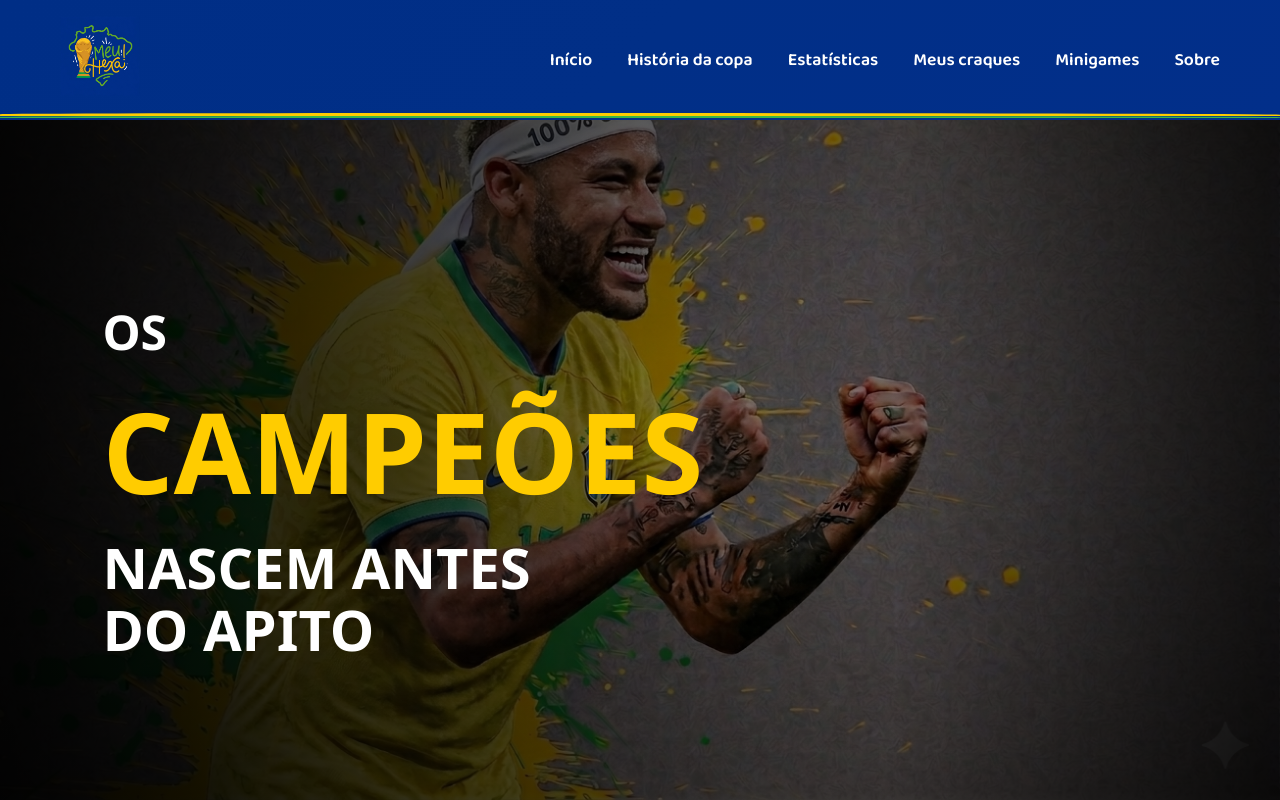
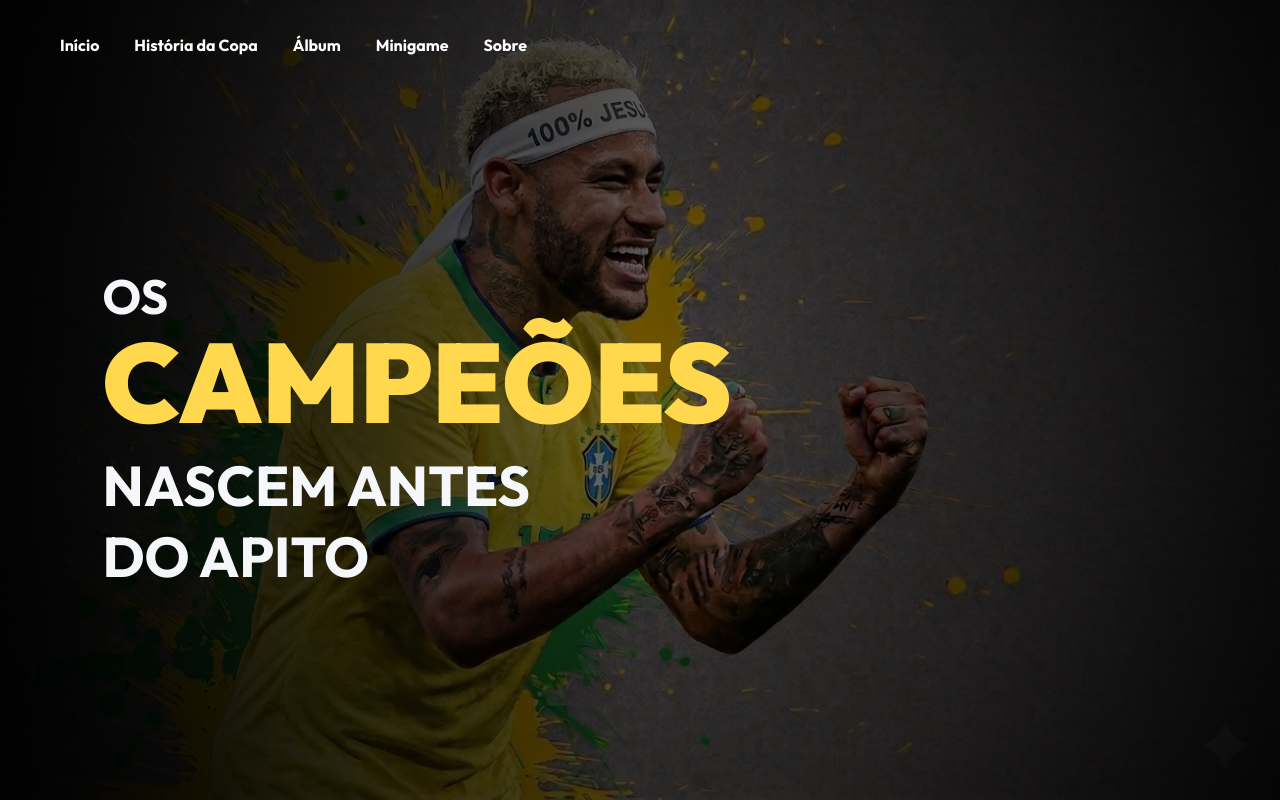
Before and after one commit to ericfabricio7/meuhexa-projeto, a Flask app: page / in a window 1280 px wide. Run offline with Flask 3, Linux system fonts and the light colour scheme.

Commit message:
feat: Base do projeto

```diff
--- a/main.py
+++ b/main.py
@@ -3,9 +3,13 @@ from flask import Flask, render_template
 app = Flask(__name__)
 
 @app.route("/")
-
-def home():
-    return render_template("index.html")
+def index():
+    return render_template(
+        "index.html"
+    )
 
 if __name__ == "__main__":
-    app.run(debug=True)
+
+    app.run(
+        debug=True
+    )
--- a/static/css/styles.css
+++ b/static/css/styles.css
@@ -1,4 +1,4 @@
-@import url('https://fonts.googleapis.com/css2?family=Baloo+2:wght@400;600;700&display=swap');
+@import url('https://fonts.googleapis.com/css2?family=Outfit:wght@400;700;900&display=swap');
 
 *{
   margin:0;
@@ -6,92 +6,72 @@
   box-sizing:border-box;
 }
 
+:root{
+  --bg:#050505;
+  --card:#10161f;
+
+  --azul:#002e86;
+  --azul2:#1952c4;
+
+  --amarelo:#ffd84d;
+  --verde:#18b558;
+
+  --text:#f5f7fa;
+  --muted:#8f98ad;
+}
+
+html{
+  scroll-behavior:smooth;
+}
+
 body{
-  background:#f5f5f5;
-  font-family: 'Baloo 2', cursive;
+  background:var(--bg);
+  color:var(--text);
+  font-family:"Outfit",sans-serif;
+  overflow-x:hidden;
 }
 
 .header{
   position:fixed;
-  z-index: 99;
+  top:0;
+  left:0;
+  z-index:999;
   width:100%;
-  height:15vh;
+  height:90px;
   display:flex;
   align-items:center;
   justify-content:space-between;
   padding:0 60px;
-  background: linear-gradient(
-    135deg,
-    #002e86 0%,
-    #012f87 50%,
-    #022f8a 100%
-  );
-  overflow:hidden;
-}
-
-.header::before{
-  content:"";
-  position:absolute;
-  bottom:4px;
-  left:0;
-  width:100%;
-  height:3px;
-  background:#ffcc00;
-  border-radius:40% 60% 0 0;
-}
-
-.header::after{
-  content:"";
-  position:absolute;
-  bottom: 1.8px;
-  left:0;
-  width:100%;
-  height:2px;
-  background:#39B54A;
-  border-radius:40% 60% 0 0;
-}
-
-.logo{
-  position:relative;
-}
-
-.logo img{
-  height: 10vh;
+  background: transparent;
 }
 
 .menu{
-  position:relative;
   display:flex;
+  align-items:center;
   gap:35px;
 }
 
 .menu a{
   color:white;
   text-decoration:none;
-
-  font-size:1.1rem;
+  font-size:1rem;
   font-weight:600;
-
+  position:relative;
   transition:.3s;
-  position:relative;
 }
 
-/* hover amarelo */
 .menu a:hover{
-  color:#ffcc00;
+  color:var(--amarelo);
 }
 
 .menu a::after{
   content:"";
   position:absolute;
-
   left:0;
   bottom:-8px;
-
   width:0%;
   height:3px;
-
-  background:#ffcc00;
+  background:var(--amarelo);
   transition:.3s;
 }
 
@@ -100,7 +80,6 @@ body{
 }
 
 .hero{
-    font-family: 'Segoe UI', Tahoma, Geneva, Verdana, sans-serif;
   position:relative;
   width:100%;
   height:100vh;
@@ -108,12 +87,11 @@ body{
   align-items:center;
   padding-left:8%;
   overflow:hidden;
-    background-image:url("../images/neymar.png");
+  background-image:url("../img/fundo-home.png");
   background-size:cover;
   background-position:center top;
   background-repeat:no-repeat;
 }
-
 
 .overlay{
   position:absolute;
@@ -123,44 +101,35 @@ body{
     circle at center,
     rgba(0,0,0,0.15) 0%,
     rgba(0,0,0,0.45) 55%,
-        rgba(0,0,0,0.85) 100%
+    rgba(0,0,0,0.88) 100%
   ),
 
   linear-gradient(
     to right,
-        rgba(0,0,0,0.88) 0%,
-        rgba(0,0,0,0.55) 40%,
-        rgba(0,0,0,0.25) 70%,
-        rgba(0,0,0,0.55) 100%
+    rgba(0,0,0,0.92) 0%,
+    rgba(0,0,0,0.45) 50%,
+    rgba(0,0,0,0.70) 100%
   );
-
-    z-index:1;
 }
 
 .content{
-    position:relative;
-    z-index:2;
-    top: 10%;
-    color:white;
+  margin-top: 5%;
+  z-index: 2;
 }
 
 .small-text{
   font-size:3rem;
-    font-weight:bold;
+  font-weight:700;
 }
 
 .gold{
   font-size:7rem;
-    font-weight:bold;
-
-    color:#ffcc00;
-
-    text-transform:uppercase;
-
-    margin:10px 0;
+  font-weight:900;
+  color:var(--amarelo);
+  line-height:1;
 }
 
 .content h2{
+  margin-top:12px;
   font-size:3.5rem;
-    line-height:1.1;
 }
--- a/templates/base.html
+++ b/templates/base.html
@@ -1,11 +1,30 @@
-<!DOCTYPE html>
-<html>
+<!doctype html>
+<html lang="pt-br">
 <head>
-    <title>World Cup Hub</title>
+  <meta charset="utf-8">
+  <title>MeuHexa</title>
+
+  <link rel="stylesheet"
+        href="{{ url_for('static', filename='css/styles.css') }}">
 </head>
+
 <body>
 
-{% block content %}{% endblock %}
+<header class="header">
+
+  <nav class="menu">
+    <a href="#">Início</a>
+    <a href="#">História da Copa</a>
+    <a href="#">Álbum</a>
+    <a href="#">Minigame</a>
+    <a href="#">Sobre</a>
+  </nav>
+
+</header>
+
+{% block homepage %}
+
+{% endblock %}
 
 </body>
 </html>
--- a/templates/index.html
+++ b/templates/index.html
@@ -1,35 +1,31 @@
-<!DOCTYPE html>
-<html lang="en">
+<!doctype html>
+<html lang="pt-br">
+
 <head>
-    <meta charset="UTF-8">
-    <meta name="viewport" content="width=device-width, initial-scale=1.0">
-    <link rel="stylesheet" href="../static/css/styles.css">
+  <meta charset="utf-8">
+  <meta name="viewport" content="width=device-width, initial-scale=1">
+
   <title>MeuHexa</title>
+
+  <link rel="stylesheet"
+        href="{{ url_for('static', filename='css/styles.css') }}">
 </head>
+
 <body>
-    <header class="header">
 
-        <div class="logo">
-            <img src="../static/images/logo-meuhexa.jpg" alt="Meu Hexa">
-        </div>
+{% extends "base.html" %}
 
-        <nav class="menu">
-            <a href="#">Início</a>
-            <a href="#">História da copa</a>
-            <a href="#">Estatísticas</a>
-            <a href="#">Meus craques</a>
-            <a href="#">Minigames</a>
-            <a href="#">Sobre</a>
-        </nav>
+{% block homepage %}
 
-    </header>
 <section class="hero">
 
   <div class="overlay"></div>
 
   <div class="content">
 
-        <span class="small-text">OS</span>
+    <span class="small-text">
+      OS
+    </span>
 
     <h1 class="gold">
       CAMPEÕES
@@ -43,5 +39,4 @@
   </div>
 
 </section>
-</body>
-</html>
+{% endblock %}
```
Also changed, not shown: static/images/logo-meuhexa.jpg (deleted), static/img/fundo-home.png (renamed from static/images/neymar.png). Lines whose indentation alone changed are shown as unchanged.
